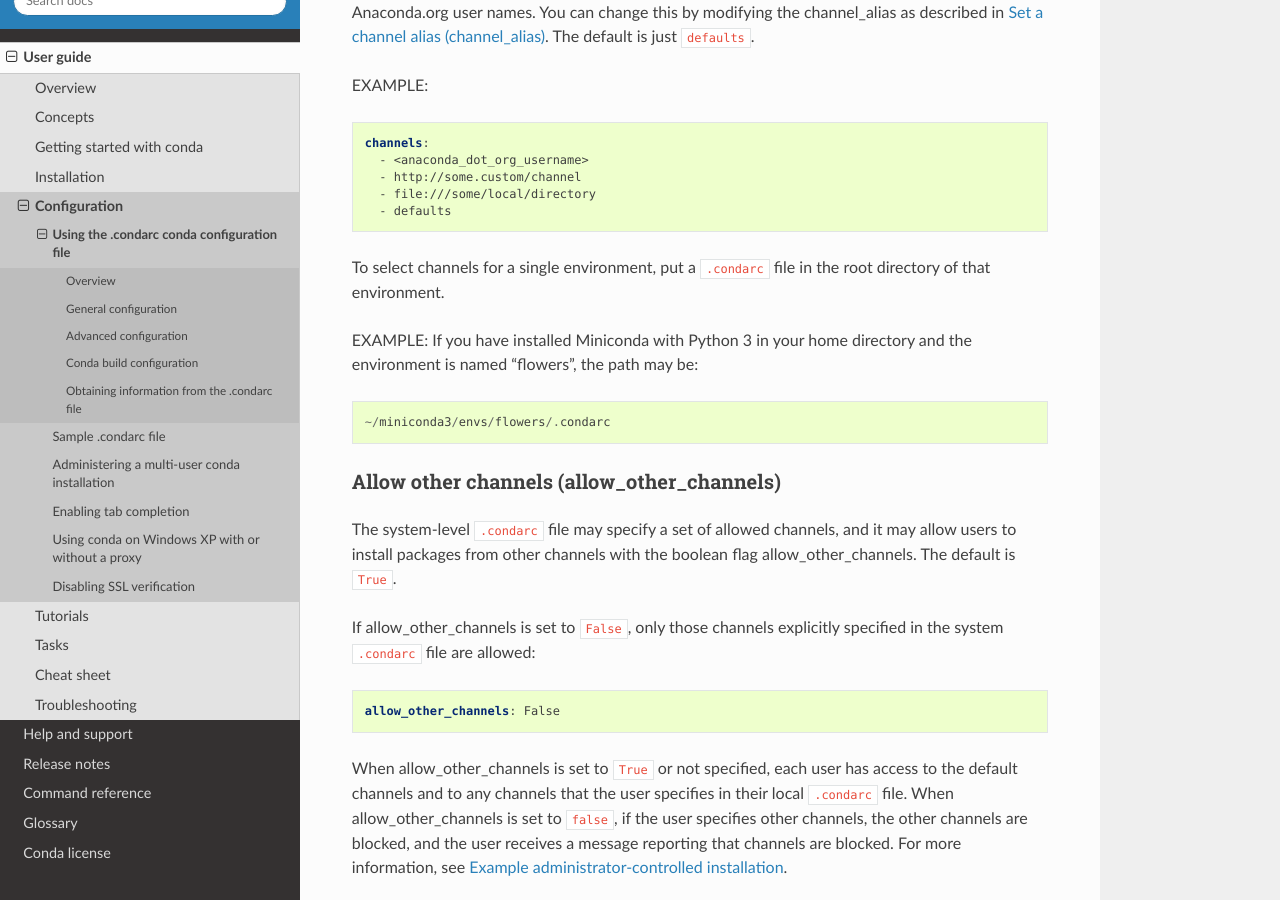
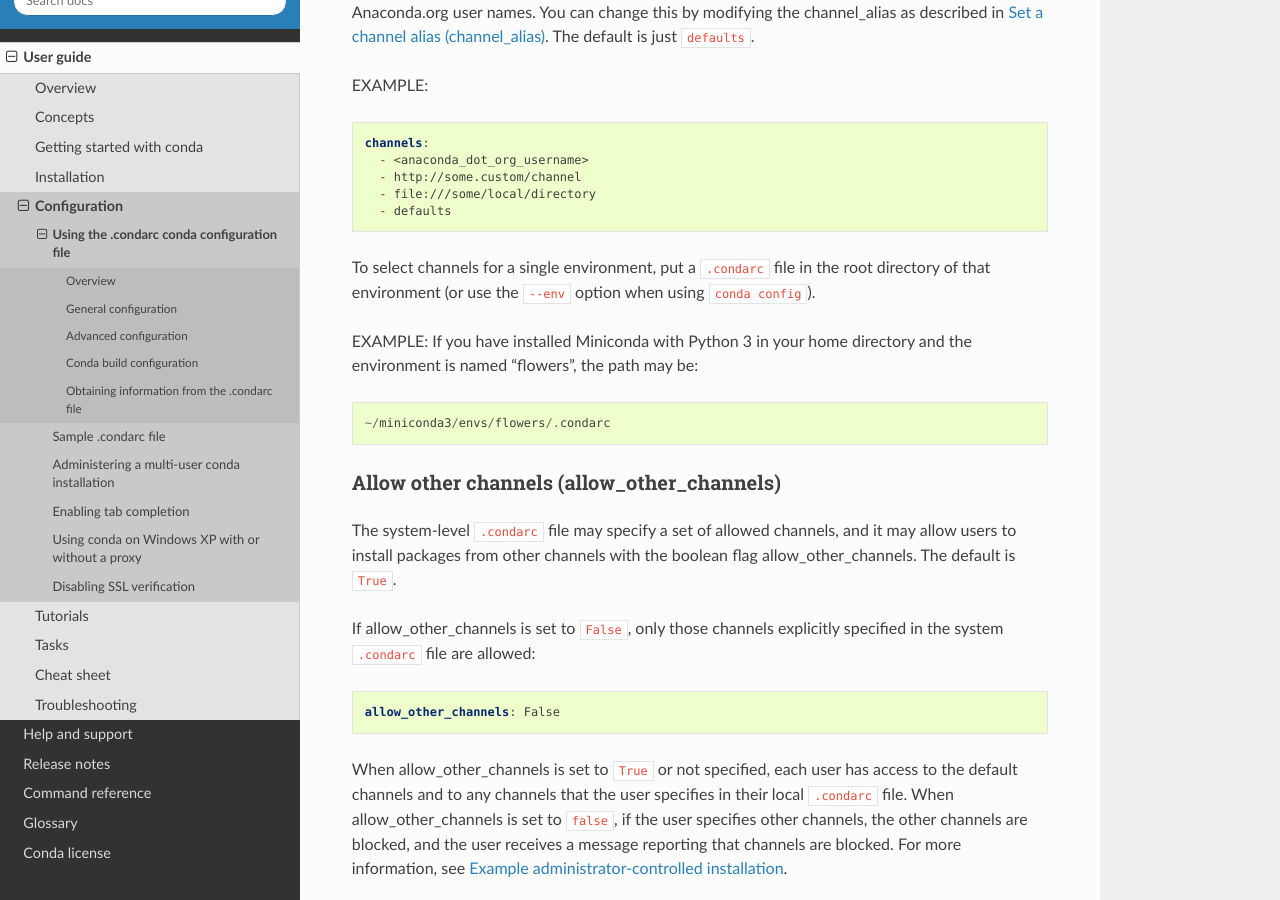
Before and after one commit to conda/conda-docs, a Sphinx documentation site: the page built from docs/source/user-guide/configuration/use-condarc.rst, in a window 1280 px wide and 900 px high, scrolled down 2581 px. Built offline with Sphinx 7.4.7 and the Read the Docs theme 2.0.0, drawn with Linux system fonts in a browser that asks for light colours.

Commit message:
Add comment for --env option
The paragraph on adding a .condarc per environment needed to mention the ``--env`` option of the `conda config` command.

```diff
--- a/docs/source/user-guide/configuration/use-condarc.rst
+++ b/docs/source/user-guide/configuration/use-condarc.rst
@@ -111,7 +111,8 @@ EXAMPLE:
     - defaults
 
 To select channels for a single environment, put a ``.condarc``
-file in the root directory of that environment.
+file in the root directory of that environment (or use the
+``--env`` option when using ``conda config``).
 
 EXAMPLE: If you have installed Miniconda with Python 3 in your
 home directory and the environment is named "flowers", the
```
